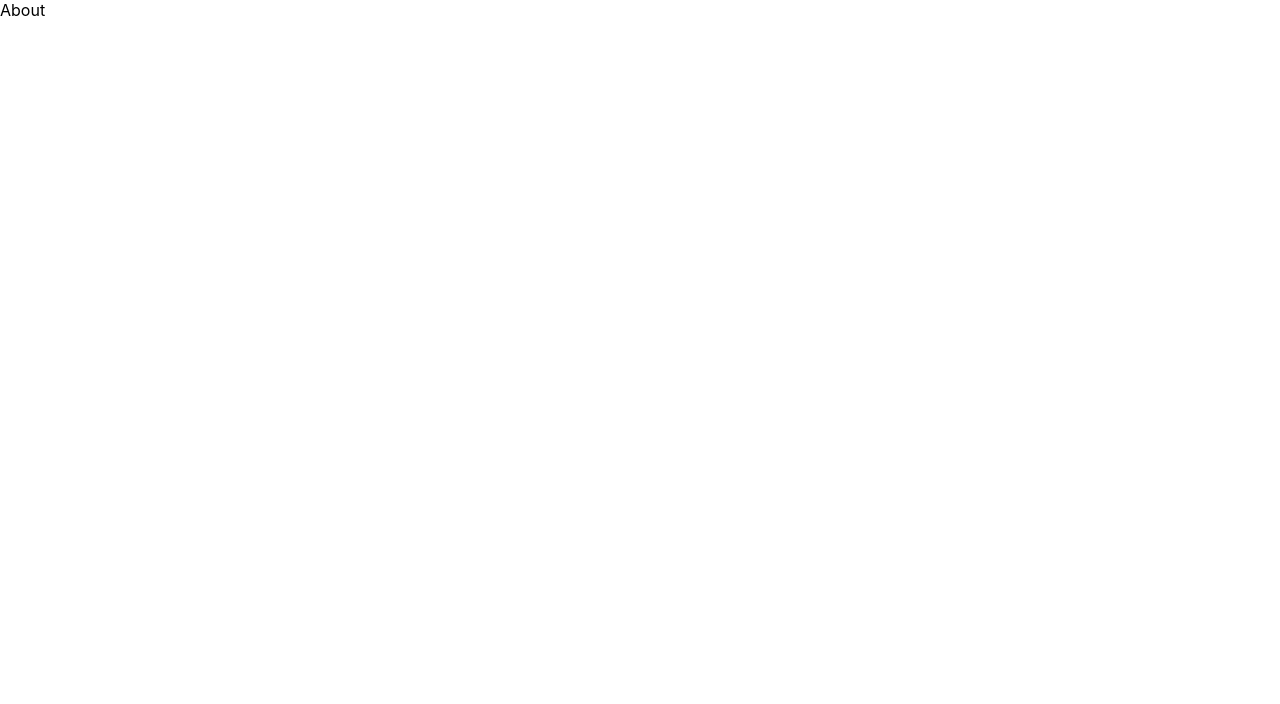
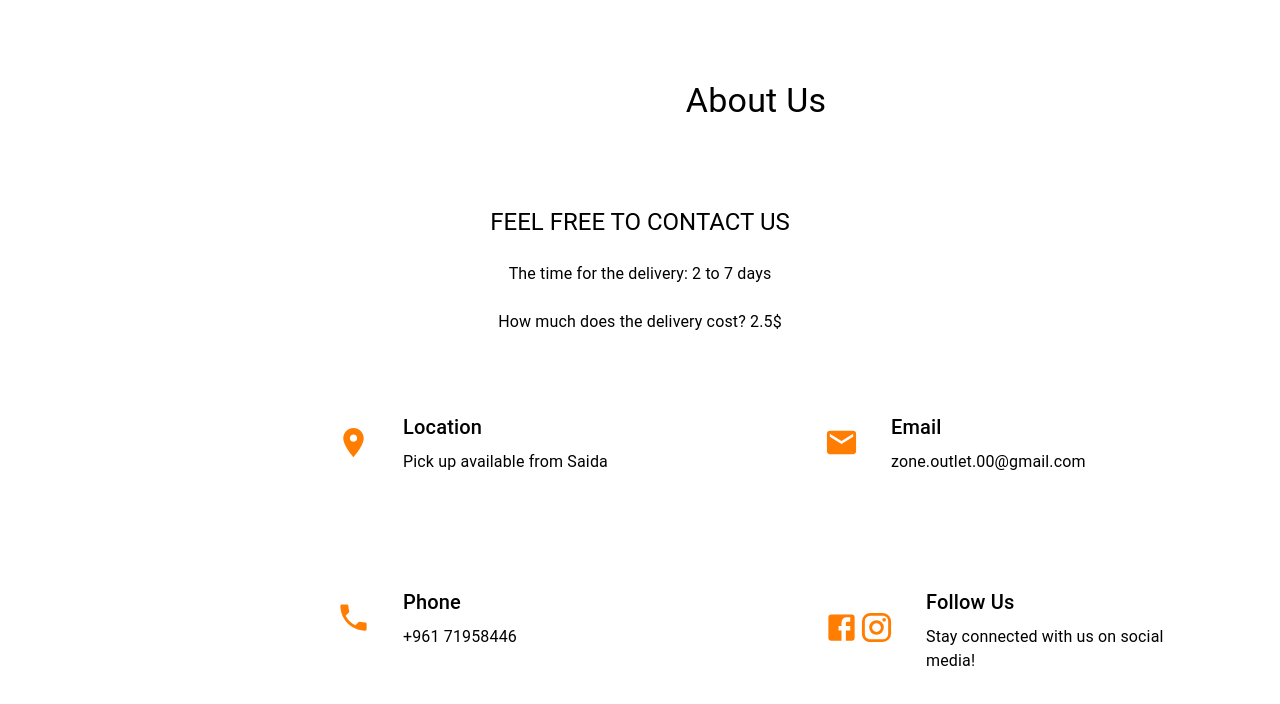
Before and after one commit to JihanSh/Real-Client-frontend, a React (Create React App) app: page /about in a window 1280 px wide. Shown: the top 704 px of the page. Built offline with nearby package versions, Linux system fonts and the light colour scheme.

Commit message:
about function

```diff
--- a/src/pages/about/About.js
+++ b/src/pages/about/About.js
@@ -1,10 +1,145 @@
-import React from 'react'
-import './About.css'
+import { Typography, Box, Grid } from "@mui/material";
+import { useTheme } from "@mui/material/styles";
+import LocationOnIcon from "@mui/icons-material/LocationOn";
+import EmailIcon from "@mui/icons-material/Email";
+import LocalPhoneIcon from "@mui/icons-material/LocalPhone";
+import FacebookIcon from "@mui/icons-material/Facebook";
+import InstagramIcon from "@mui/icons-material/Instagram";
 
 const About = () => {
+  const iconStyle = { color: "#FF7D00" };
+  const theme = useTheme();
+  const variant = theme.breakpoints.down("sm") ? "h6" : "subtitle2";
+
   return (
-    <div>About</div>
-  )
-}
+    <>
+      <Box
+        textAlign={"center"}
+        p={{ xs: 2, sm: 3, md: 5 }}
+        mt={{ xs: 3, sm: 4, md: 5 }}
+        width={{ xs: "100%", sm: "80%", md: "65%" }}
+        ml={{ xs: -1, sm: 4, md: 35 }}
+      >
+        <Typography variant="h4" ml={{ xs: 2, sm: 3, md: 5 }} gutterBottom>
+          About Us
+        </Typography>
+      </Box>
+      <Box textAlign={"center"}>
+        {" "}
+        <Typography variant="h5" mt={{ xs: 3, sm: 4 }} gutterBottom>
+          FEEL FREE TO CONTACT US
+        </Typography>
+        <Typography
+          textAlign={"center"}
+          variant="body1"
+          align="justify"
+          mt={3}
+          gutterBottom
+        >
+          The time for the delivery: 2 to 7 days
+        </Typography>
+        <Typography
+          textAlign={"center"}
+          variant="body1"
+          align="justify"
+          mt={3}
+          gutterBottom
+        >
+          How much does the delivery cost? 2.5$
+        </Typography>
+      </Box>
+      <Box
+        mt={{ xs: 6, sm: 4, md: -1 }}
+        ml={{ xs: 2, sm: 4, md: 32 }}
+        p={{ xs: 2, sm: 4, md: 6 }}
+      >
+        <Grid container spacing={{ xs: 2, sm: 4, md: 6 }}>
+          <Grid item xs={12} md={6}>
+            <Box p={{ xs: 2, sm: 4 }} display="flex" alignItems="center">
+              <LocationOnIcon
+                color="primary"
+                fontSize="large"
+                style={iconStyle}
+              />
+              <Box ml={{ xs: 2, sm: 4 }}>
+                <Typography variant={variant} gutterBottom>
+                  Location
+                </Typography>
+                <Typography variant="body1">
+                  Pick up available from Saida
+                </Typography>
+              </Box>
+            </Box>
+          </Grid>
 
-export default About
+          <Grid item xs={12} md={6}>
+            <Box p={{ xs: 2, sm: 4 }} display="flex" alignItems="center">
+              <EmailIcon color="primary" fontSize="large" style={iconStyle} />
+              <Box ml={{ xs: 2, sm: 4 }}>
+                <Typography
+                  variant={variant}
+                  mt={{ xs: 1, sm: 0 }}
+                  gutterBottom
+                >
+                  Email
+                </Typography>
+                <Typography variant="body1">
+                  zone.outlet.00@gmail.com
+                </Typography>
+              </Box>
+            </Box>
+          </Grid>
+
+          <Grid item xs={12} md={6}>
+            <Box p={{ xs: 2, sm: 4 }} display="flex" alignItems="center">
+              <LocalPhoneIcon
+                color="primary"
+                fontSize="large"
+                style={iconStyle}
+              />
+              <Box ml={{ xs: 2, sm: 4 }}>
+                <Typography variant={variant} gutterBottom>
+                  Phone
+                </Typography>
+                <Typography variant="body1">+961 71958446</Typography>
+              </Box>
+            </Box>
+          </Grid>
+
+          <Grid item xs={12} md={6}>
+            <Box p={{ xs: 2, sm: 4 }} display="flex" alignItems="center">
+              <Box display="flex" alignItems="center">
+                <a href="https://www.facebook.com/ZONE.Outlet.0?mibextid=LQQJ4d">
+                  {" "}
+                  <FacebookIcon
+                    color="primary"
+                    fontSize="large"
+                    style={iconStyle}
+                  />
+                </a>
+                <a href="https://instagram.com/_zone_outlet_?igshid=YmMyMTA2M2Y=">
+                  {" "}
+                  <InstagramIcon
+                    color="primary"
+                    fontSize="large"
+                    style={iconStyle}
+                  />{" "}
+                </a>
+              </Box>
+              <Box ml={{ xs: 2, sm: 4 }}>
+                <Typography variant={variant} gutterBottom>
+                  Follow Us
+                </Typography>
+                <Typography variant="body1">
+                  Stay connected with us on social media!
+                </Typography>
+              </Box>
+            </Box>
+          </Grid>
+        </Grid>
+      </Box>
+    </>
+  );
+};
+
+export default About;
```
